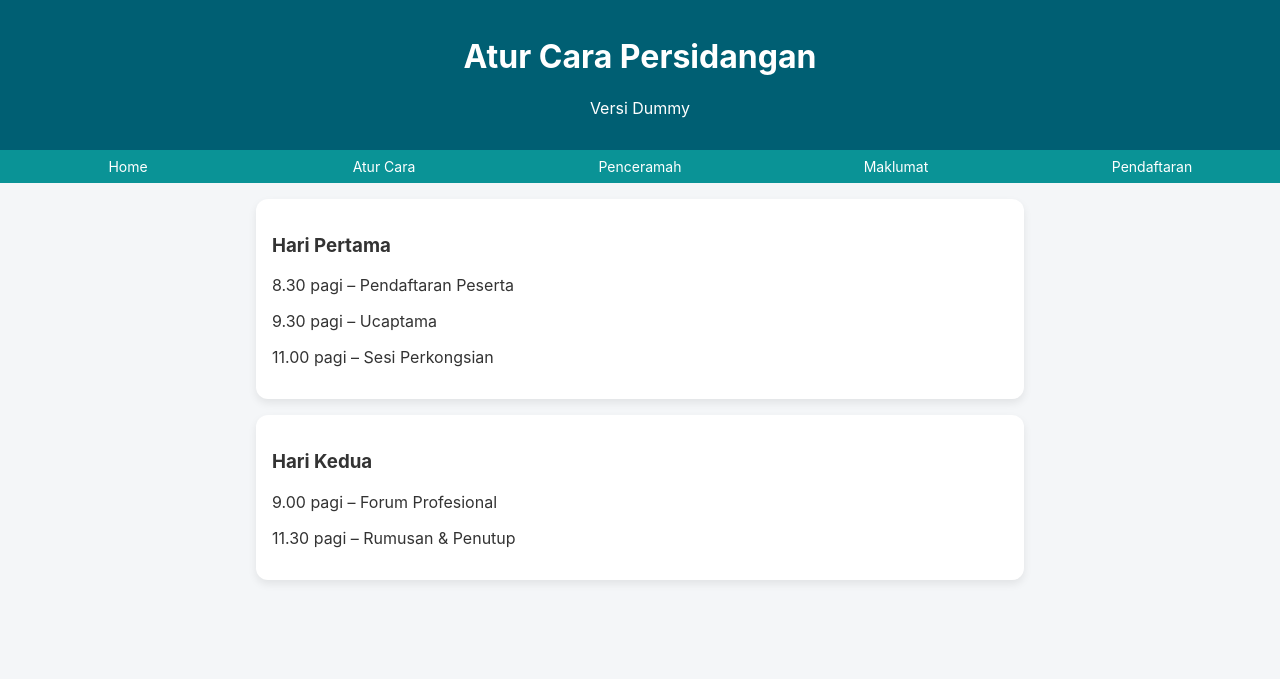
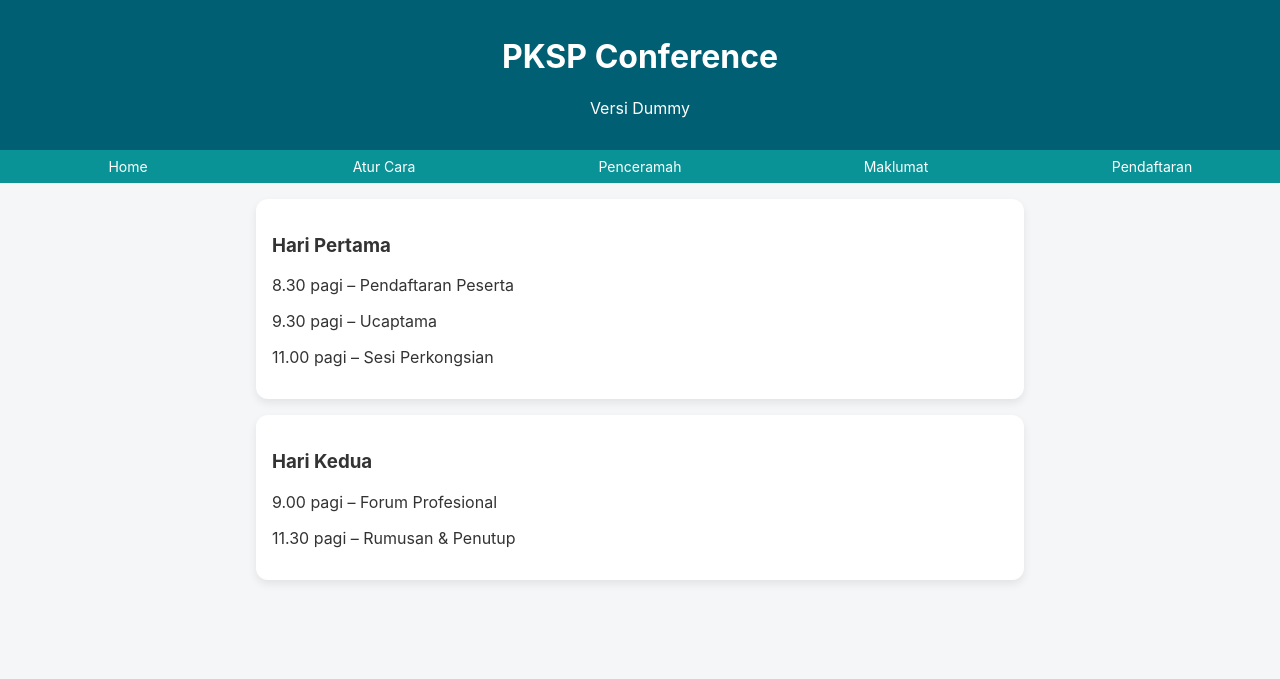
Before and after one commit to Hafiz-pksp/PERSIDANGAN-PEGAWAI-KERJA-SOSIAL-PERUBATAN-MALAYSIA, a plain HTML site: page schedule.html in a window 1280 px wide. Drawn offline with Linux system fonts and the light colour scheme.

Commit message:
Update schedule.html

```diff
--- a/schedule.html
+++ b/schedule.html
@@ -9,7 +9,7 @@
 <body>
 
 <header>
-  <h1>Atur Cara Persidangan</h1>
+  <h1>PKSP Conference</h1>
   <p>Versi Dummy</p>
 </header>
 
```
